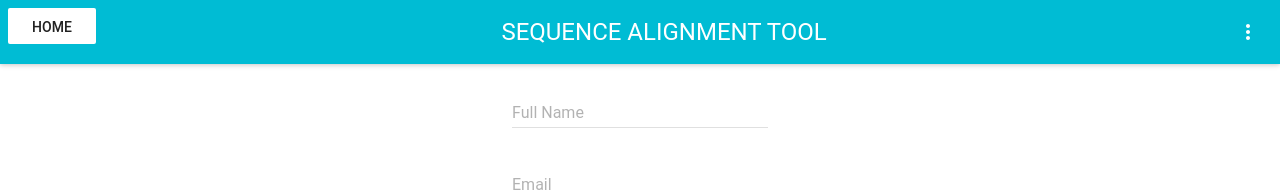
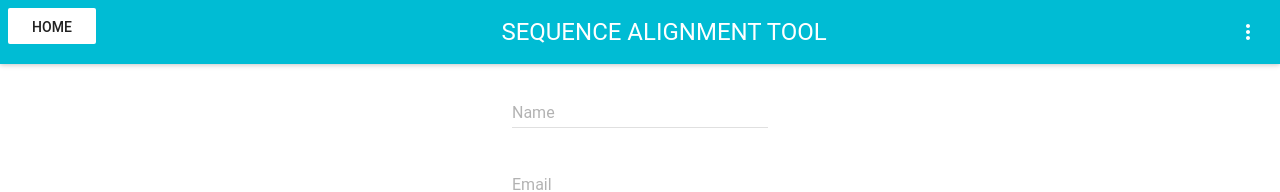
Before and after one commit to raji1201/Sequence-Alignment-Tool, a React (Create React App) app: page /Signup in a window 1280 px wide. Shown: the top 192 px of the page. Built offline with nearby package versions, Linux system fonts and the light colour scheme.

Commit message:
Minor changes in UI

```diff
--- a/src/AlignmentForm.js
+++ b/src/AlignmentForm.js
@@ -137,6 +137,9 @@ export default class AlignmentForm extends Component {
 					    </SelectField>
 			  			<br />
 			  			<br />
+			  			NOTE : Mismatch score is taken as -1 and match score is taken as +1.
+			  			<br />
+			  			<br />
 			  			<RaisedButton label="Submit" primary={true} onClick={(event) => this.handleSubmit(event)}/>
 			  			</div>
 			  		</MuiThemeProvider>
--- a/src/Register.js
+++ b/src/Register.js
@@ -68,7 +68,7 @@ class Register extends Component {
                     <div>
                        <TextField
                          hintText="Enter your full name"
-                         floatingLabelText="Full Name"
+                         floatingLabelText="Name"
                          onChange = {(event,newValue) => this.setState({fullName:newValue})}
                          />
                         <br/>
```
